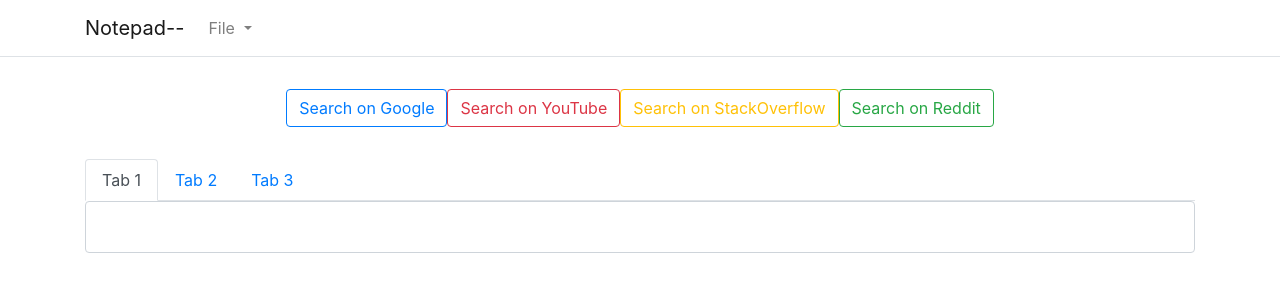
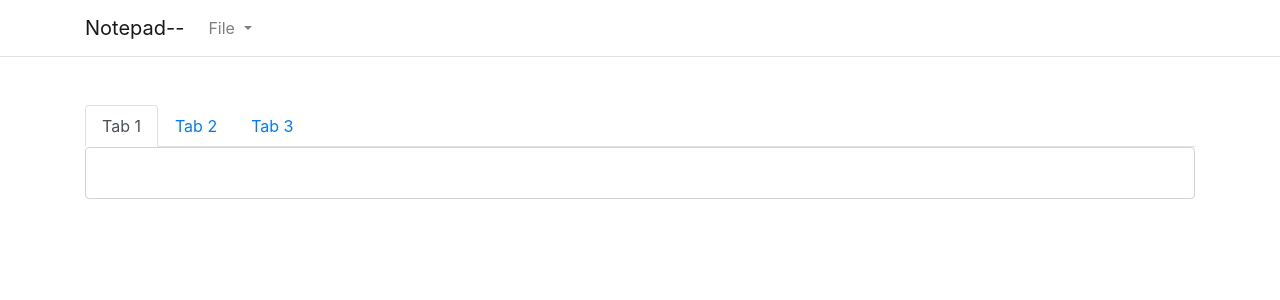
Before and after one commit to bruiken/Notepad--, a Flask app: page /editor in a window 1280 px wide. Shown: the top 300 px of the page. Run offline with Flask 2, Linux system fonts and the light colour scheme; parts of the project's set-up code (start-up, migrations or seed data) failed here and were passed over; some libraries are stand-ins or nearby versions.

Commit message:
fixed tabs

```diff
--- a/editor/static/sideFeatures.js
+++ /dev/null
@@ -1,30 +0,0 @@
-function selectedText(){
-    var text = "";
-    if (window.getSelection) {
-        text = window.getSelection().toString();
-    } else if (document.selection && document.selection.type != "Control") {
-        text = document.selection.createRange().text;
-    }
-    return text;
-}
-
-function search(site) {
-    switch (site){
-        case 'google':
-            window.open("http://www.google.com/search?q=" + selectedText());
-            break;
-        case 'youtube':
-            window.open("https://www.youtube.com/results?search_query=" + selectedText());
-            break;
-        case 'stackoverflow':
-            window.open("https://stackoverflow.com/search?q=" + selectedText());
-            break;
-        case 'reddit':
-            window.open
-            ("https://www.reddit.com/r/ProgrammerHumor/search?q=" + selectedText() +
-            "&restrict_sr=on&sort=relevance&t=all")
-        default:
-            console.alert("No site found")
-
-    }
-}
--- a/editor/templates/editor.html
+++ b/editor/templates/editor.html
@@ -66,19 +66,6 @@
         </div>
     </div>
 
-    <div class="d-flex justify-content-center mb-3">
-        <button id="google" button type ="button" class="btn btn-outline-primary" onclick="search(this.id)">Search on Google</button>
-        <button id ="youtube" button type="button" class="btn btn-outline-danger"
-        onclick="search(this.id)"
-        >Search on YouTube</button>
-        <button id="stackoverflow" button type="button" class="btn btn-outline-warning"
-        onclick="search(this.id)"
-        >Search on StackOverflow</button>
-        <button id="reddit" button type="button" class="btn btn-outline-success"
-        onclick="search(this.id)"
-        >Search on Reddit</button>
-    </div>
-
     <div class="container">
             <div class="d-flex justify-content-center mb-3"></div>
         <nav>
```
